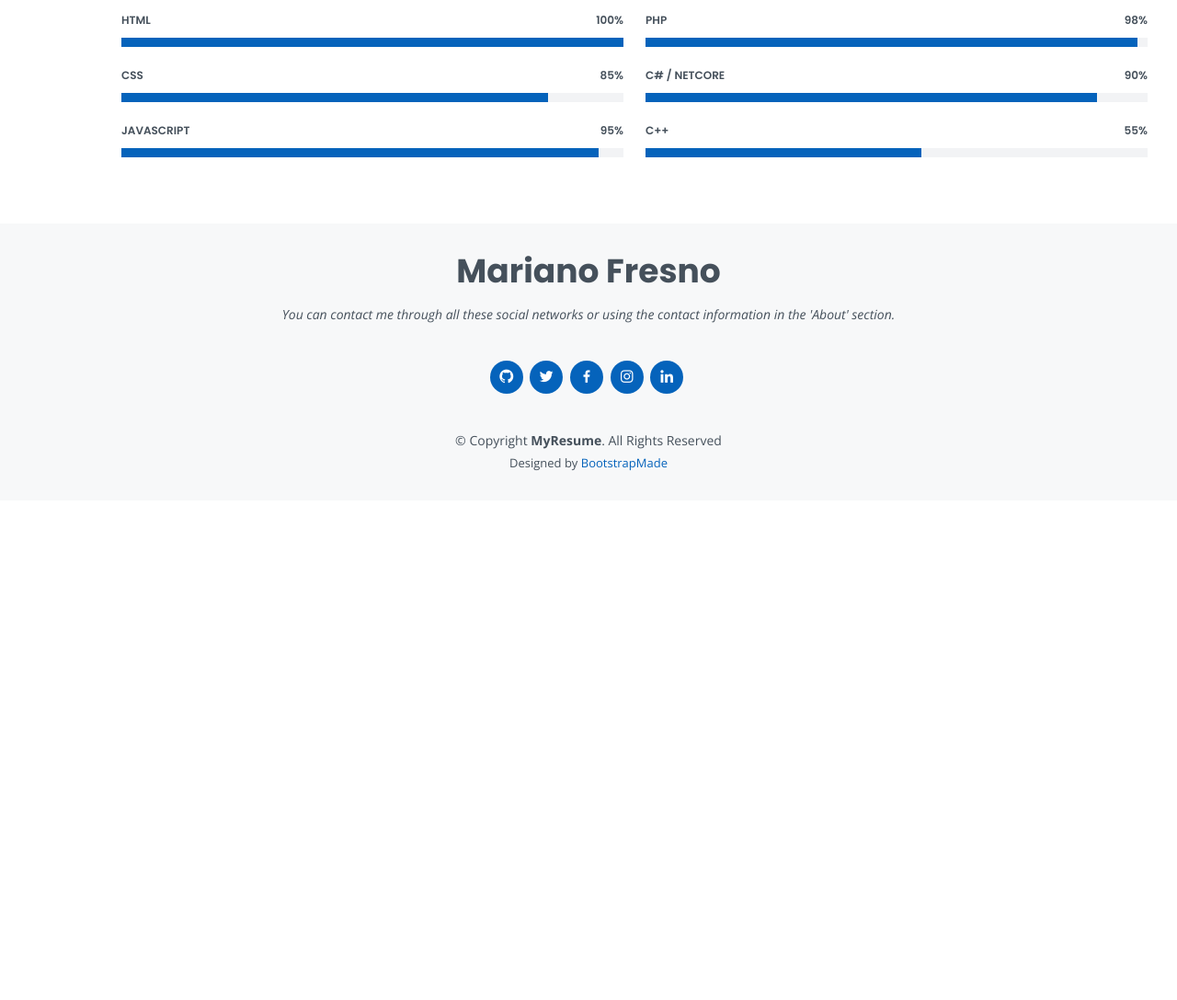
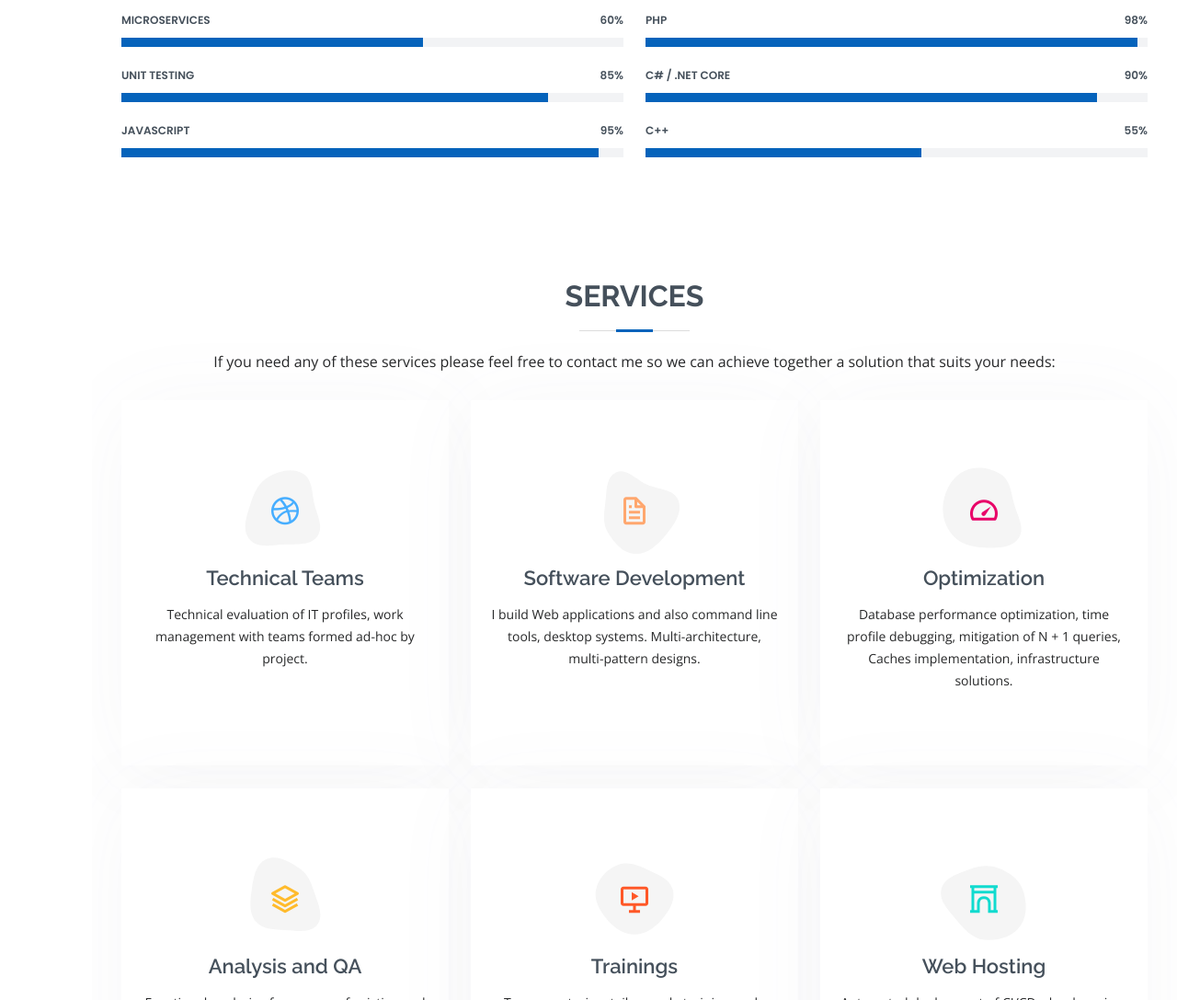
Before and after one commit to mnofresno/mariano-portfolio, a plain HTML site: page index.html in a window 1280 px wide. Shown: the part 1713-2800 px from the top of the page at 92% size. Before the commit the page ends 2257 px from the top, so only its background shows below. Drawn offline with nearby package versions, Linux system fonts and the light colour scheme.

Commit message:
Add services to home page

```diff
--- a/assets/js/multi-lang.js
+++ b/assets/js/multi-lang.js
@@ -7,7 +7,20 @@
             aboutSubtitle: "Technical Leader & Web Developer.",
             aboutSubtext: "With experience in the formation of teams and the permanent training of personnel, I work empathetically to achieve the objectives set by the business without forgetting that software development is a human activity where attention to detail also contributes to quality.",
             skillsSubtitle: "Here is a summary list of some of my competencies and the level at which I currently perform at each of those.",
-            socialFooter: "You can contact me through all these social networks or using the contact information in the 'About' section."
+            socialFooter: "You can contact me through all these social networks or using the contact information in the 'About' section.",
+            servicesSubtitle: "If you need any of these services please feel free to contact me so we can achieve together a solution that suits your needs:",
+            serviceTechTeams: "Technical Teams",
+            serviceTechTeamsDesc: "Technical evaluation of IT profiles, work management with teams formed ad-hoc by project.",
+            serviceDev: "Software Development",
+            serviceDevDesc: "I build Web applications and also command line tools, desktop systems. Multi-architecture, multi-pattern designs.",
+            servicePerformance: "Optimization",
+            servicePerformanceDesc: "Database performance optimization, time profile debugging, mitigation of N + 1 queries, Caches implementation, infrastructure solutions.",
+            serviceAnalysis: "Analysis and QA",
+            serviceAnalysisDesc: "Functional analysis of use cases of existing and projected systems, generation of documentation and estimates. Coverage analysis and continuous quality improvement.",
+            serviceTraining: "Trainings",
+            serviceTrainingDesc: "Team mentoring, tailor-made training, code review, content generation for technical learning.",
+            serviceHosting: "Web Hosting",
+            serviceHostingDesc: "Automated deployment of CI/CD, cloud services for delivered projects and pre-existing systems, domain and SSL certificates management."
         },
         es: {
             iam: "Soy",
@@ -16,7 +29,20 @@
             aboutSubtitle: "Líder Técnico y Desarrollador Web",
             aboutSubtext: "Con experiencia en la conformación de equipos y la capacitación permanente del personal, trabajo empáticamente para alcanzar los objetivos planteados por el negocio sin olvidar que el desarrollo de software es una actividad humana donde la atención al detalle también aporta calidad.",
             skillsSubtitle: "Aquí se encuentra una lista resumida de algunas de mis competencias y el nivel con el que actualmente me desempeño en cada una.",
-            socialFooter: "Puede comunicarse conmigo a través de todas éstas redes sociales o utilizando los datos de contacto de la sección 'About'."
+            socialFooter: "Puede comunicarse conmigo a través de todas éstas redes sociales o utilizando los datos de contacto de la sección 'About'.",
+            servicesSubtitle: "Si necesita alguno de estos servicios por favor contácteme para que podamos lograr juntos una solución que se acomode a sus necesidades:",
+            serviceTechTeams: "Equipos Técnicos",
+            serviceTechTeamsDesc: "Evaluación técnica de perfiles IT, gestión de trabajos con equipos conformados ad-hoc por proyecto.",
+            serviceDev: "Desarrollo de Software",
+            serviceDevDesc: "Construyo aplicaciones Web y también herramientas de línea de comando, sistemas de escritorio, diseños multi-arquitectura, multi-patrón.",
+            servicePerformance: "Optimización",
+            servicePerformanceDesc: "Optimización de performance en bases de datos, depuración de perfiles de tiempos, mitigación de N+1 queries, implementación de Cachés, soluciones de infraestructura.",
+            serviceAnalysis: "Análisis y Control de Calidad",
+            serviceAnalysisDesc: "Análisis funcional de casos de uso nuevos y existentes, generación de documentación y estimaciones. Análisis de cobertura y mejora continua de la calidad.",
+            serviceTraining: "Capacitaciones",
+            serviceTrainingDesc: "Mentoreo de equipos, capacitaciones a medida, revisión de código, generación de contenidos para aprendizajes técnicos.",
+            serviceHosting: "Web Hosting",
+            serviceHostingDesc: "Despliegue automatizado CI/CD, cloud services para proyectos propios y sistemas pre-existentes, gestión de dominios y certificados SSL."
         }
     };
 
--- a/index.html
+++ b/index.html
@@ -50,7 +50,7 @@
         <li><a href="#about" class="nav-link scrollto"><i class="bx bx-user"></i> <span>About</span></a></li>
         <li class="hide-work-in-progress"><a href="#resume" class="nav-link scrollto"><i class="bx bx-file-blank"></i> <span>Resume</span></a></li>
         <li class="hide-work-in-progress"><a href="#portfolio" class="nav-link scrollto"><i class="bx bx-book-content"></i> <span>Portfolio</span></a></li>
-        <li class="hide-work-in-progress"><a href="#services" class="nav-link scrollto"><i class="bx bx-server"></i> <span>Services</span></a></li>
+        <li><a href="#services" class="nav-link scrollto"><i class="bx bx-server"></i> <span>Services</span></a></li>
         <li class="hide-work-in-progress"><a href="#contact" class="nav-link scrollto"><i class="bx bx-envelope"></i> <span>Contact</span></a></li>
       </ul>
     </nav><!-- .nav-menu -->
@@ -184,14 +184,14 @@
           <div class="col-lg-6">
 
             <div class="progress">
-              <span class="skill">HTML <i class="val">100%</i></span>
+              <span class="skill">Microservices <i class="val">60%</i></span>
               <div class="progress-bar-wrap">
-                <div class="progress-bar" role="progressbar" aria-valuenow="100" aria-valuemin="0" aria-valuemax="100"></div>
+                <div class="progress-bar" role="progressbar" aria-valuenow="60" aria-valuemin="0" aria-valuemax="100"></div>
               </div>
             </div>
 
             <div class="progress">
-              <span class="skill">CSS <i class="val">85%</i></span>
+              <span class="skill">Unit testing<i class="val">85%</i></span>
               <div class="progress-bar-wrap">
                 <div class="progress-bar" role="progressbar" aria-valuenow="85" aria-valuemin="0" aria-valuemax="100"></div>
               </div>
@@ -216,7 +216,7 @@
             </div>
 
             <div class="progress">
-              <span class="skill">C# / NetCore <i class="val">90%</i></span>
+              <span class="skill">C# / .Net Core <i class="val">90%</i></span>
               <div class="progress-bar-wrap">
                 <div class="progress-bar" role="progressbar" aria-valuenow="90" aria-valuemin="0" aria-valuemax="100"></div>
               </div>
@@ -456,12 +456,12 @@
     </section><!-- End Portfolio Section -->
 
     <!-- ======= Services Section ======= -->
-    <section id="services" class="services hide-work-in-progress">
+    <section id="services" class="services">
       <div class="container" data-aos="fade-up">
 
         <div class="section-title">
           <h2>Services</h2>
-          <p>Magnam dolores commodi suscipit. Necessitatibus eius consequatur ex aliquid fuga eum quidem. Sit sint consectetur velit. Quisquam quos quisquam cupiditate. Et nemo qui impedit suscipit alias ea. Quia fugiat sit in iste officiis commodi quidem hic quas.</p>
+          <p id="servicesSubtitle"></p>
         </div>
 
         <div class="row">
@@ -474,8 +474,8 @@
                 </svg>
                 <i class="bx bxl-dribbble"></i>
               </div>
-              <h4><a href="">Lorem Ipsum</a></h4>
-              <p>Voluptatum deleniti atque corrupti quos dolores et quas molestias excepturi</p>
+              <h4><a href="" id="serviceTechTeams">Lorem Ipsum</a></h4>
+              <p id="serviceTechTeamsDesc">Voluptatum deleniti atque corrupti quos dolores et quas molestias excepturi</p>
             </div>
           </div>
 
@@ -487,8 +487,8 @@
                 </svg>
                 <i class="bx bx-file"></i>
               </div>
-              <h4><a href="">Sed Perspiciatis</a></h4>
-              <p>Duis aute irure dolor in reprehenderit in voluptate velit esse cillum dolore</p>
+              <h4><a href="" id="serviceDev">Sed Perspiciatis</a></h4>
+              <p id="serviceDevDesc">Duis aute irure dolor in reprehenderit in voluptate velit esse cillum dolore</p>
             </div>
           </div>
 
@@ -500,8 +500,8 @@
                 </svg>
                 <i class="bx bx-tachometer"></i>
               </div>
-              <h4><a href="">Magni Dolores</a></h4>
-              <p>Excepteur sint occaecat cupidatat non proident, sunt in culpa qui officia</p>
+              <h4><a href="" id="servicePerformance">Magni Dolores</a></h4>
+              <p id="servicePerformanceDesc">Excepteur sint occaecat cupidatat non proident, sunt in culpa qui officia</p>
             </div>
           </div>
 
@@ -513,8 +513,8 @@
                 </svg>
                 <i class="bx bx-layer"></i>
               </div>
-              <h4><a href="">Nemo Enim</a></h4>
-              <p>At vero eos et accusamus et iusto odio dignissimos ducimus qui blanditiis</p>
+              <h4><a href="" id="serviceAnalysis">Nemo Enim</a></h4>
+              <p id="serviceAnalysisDesc">At vero eos et accusamus et iusto odio dignissimos ducimus qui blanditiis</p>
             </div>
           </div>
 
@@ -526,8 +526,8 @@
                 </svg>
                 <i class="bx bx-slideshow"></i>
               </div>
-              <h4><a href="">Dele Cardo</a></h4>
-              <p>Quis consequatur saepe eligendi voluptatem consequatur dolor consequuntur</p>
+              <h4><a href="" id="serviceTraining">Dele Cardo</a></h4>
+              <p id="serviceTrainingDesc">Quis consequatur saepe eligendi voluptatem consequatur dolor consequuntur</p>
             </div>
           </div>
 
@@ -539,8 +539,8 @@
                 </svg>
                 <i class="bx bx-arch"></i>
               </div>
-              <h4><a href="">Divera Don</a></h4>
-              <p>Modi nostrum vel laborum. Porro fugit error sit minus sapiente sit aspernatur</p>
+              <h4><a href="" id="serviceHosting">Divera Don</a></h4>
+              <p id="serviceHostingDesc">Modi nostrum vel laborum. Porro fugit error sit minus sapiente sit aspernatur</p>
             </div>
           </div>
 
```
